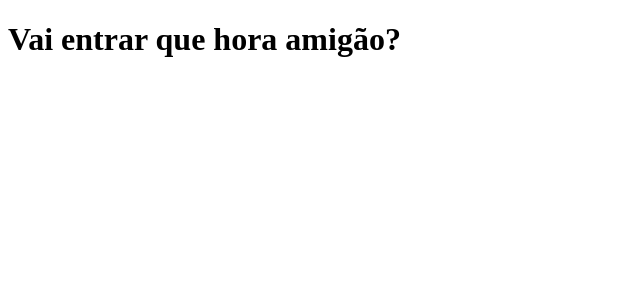
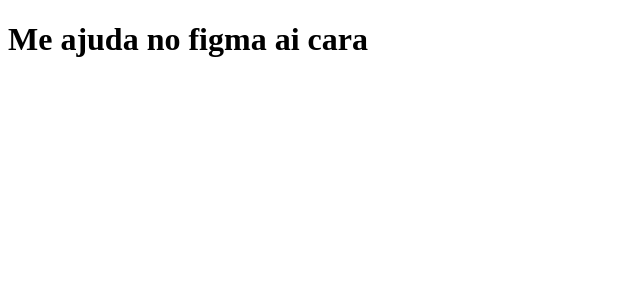
Before and after one commit to Vinisangy/tabnews, a Next.js app: page / in a window 1280 px wide. Shown: the top 300 px of the page, without its empty margins (0-640 px from the left). Built offline with nearby package versions, Linux system fonts and the light colour scheme.

Commit message:
atualizando frase

```diff
--- a/pages/index.js
+++ b/pages/index.js
@@ -1,5 +1,5 @@
 function Home() {
-  return <h1> Vai entrar que hora amigão? </h1>;
+  return <h1> Me ajuda no figma ai cara </h1>;
 }
 
 //exportando uma função padrão do arquivo
```
